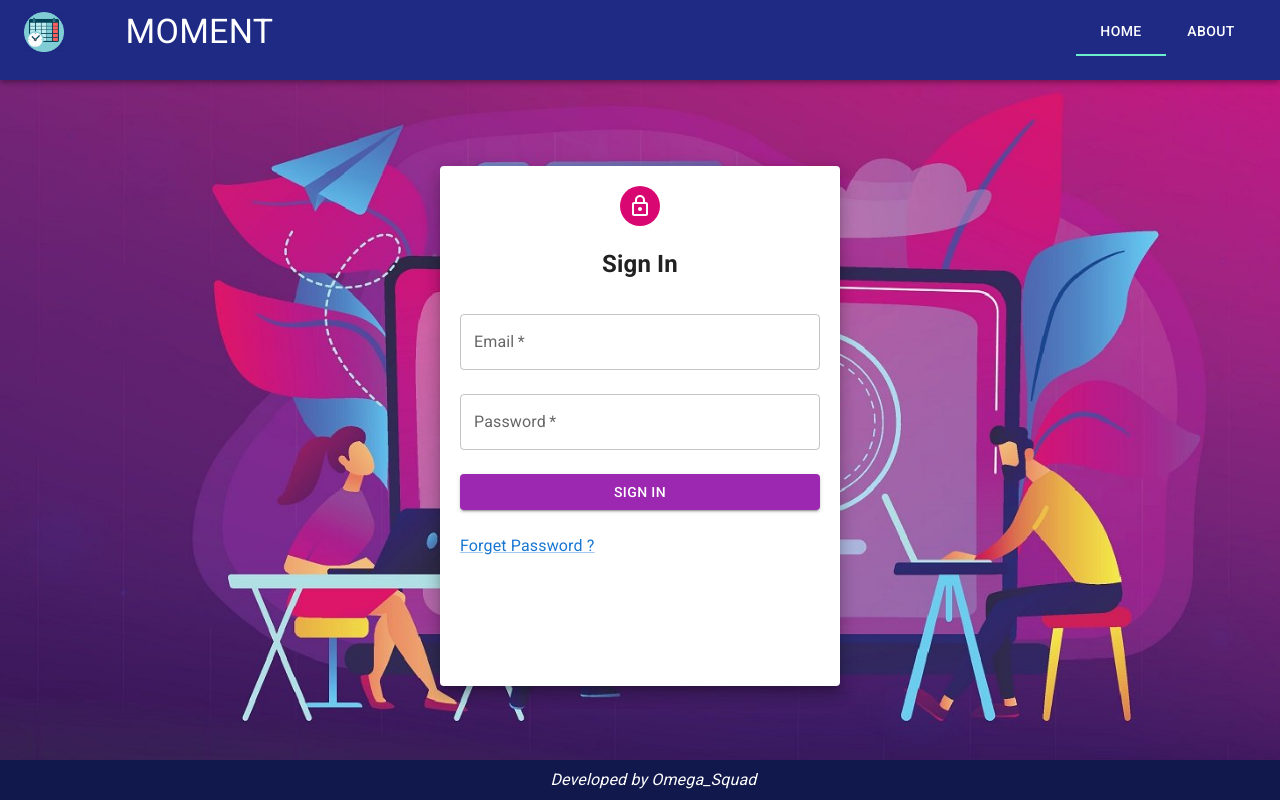
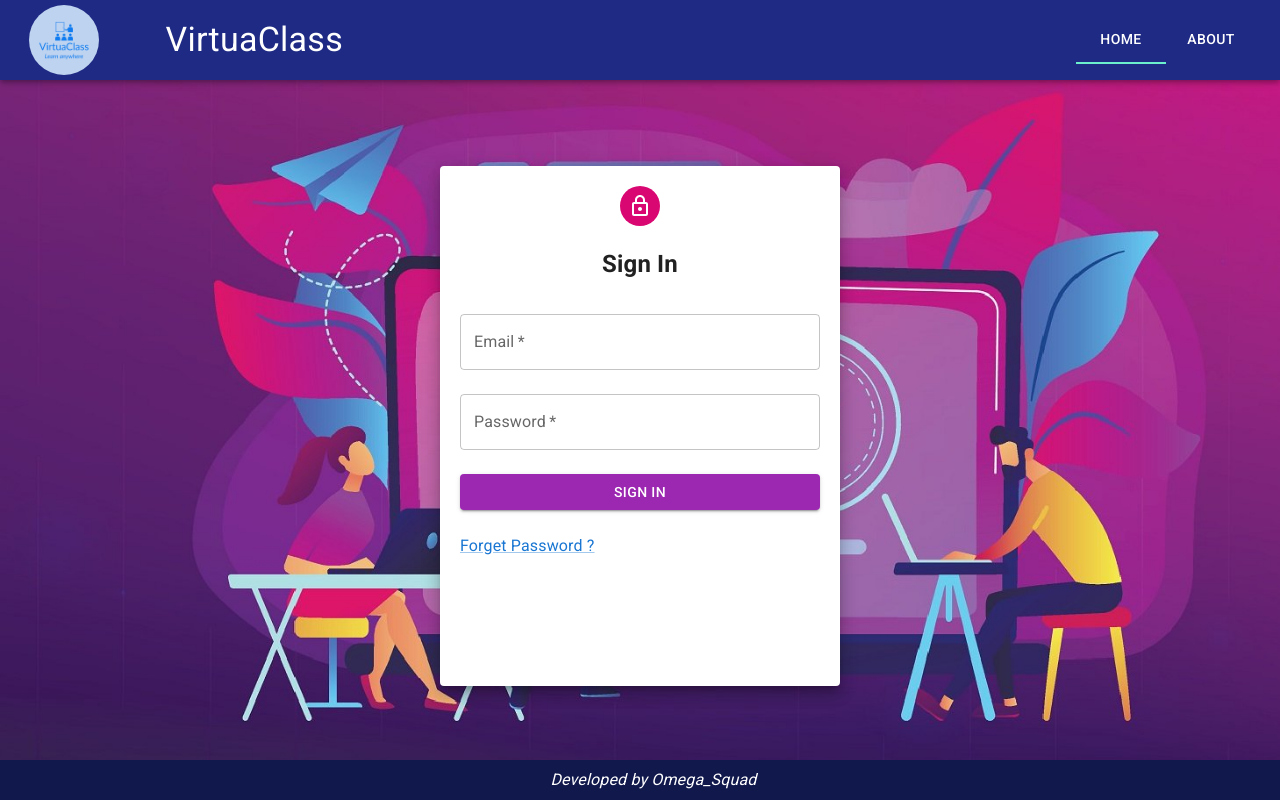
Before and after one commit to OmgaSqud/omega_squad_tss, a React (Create React App) app: page / in a window 1280 px wide. Built offline with nearby package versions, Linux system fonts and the light colour scheme; no server answers.

Commit message:
Added Logo. Changed App name.

```diff
--- a/public/index.html
+++ b/public/index.html
@@ -2,7 +2,7 @@
 <html lang="en">
   <head>
     <meta charset="utf-8" />
-    <link rel="icon" href="%PUBLIC_URL%/Logo.png" />
+    <link rel="icon" href="%PUBLIC_URL%/Logo.jpeg" />
     <meta name="viewport" content="width=device-width, initial-scale=1" />
     <meta name="theme-color" content="#000000" />
     <meta name="description" content="Timetable Scheduling System" />
@@ -32,7 +32,7 @@
     <!-- Template Main CSS File -->
     <link href="assets/css/styles.css" rel="stylesheet" />
 
-    <title>Timetable Scheduling System</title>
+    <title>VirtuaClass</title>
   </head>
   <body>
     <noscript>You need to enable JavaScript to run this app.</noscript>
--- a/src/home/About.js
+++ b/src/home/About.js
@@ -24,7 +24,7 @@ export default function BasicCard() {
               About
             </Typography>
             <Typography variant="body1" textAlign={"justify"}>
-              MOMENT is a web application for online zoom class scheduling for
+              VirtuaClass is a web application for online zoom class scheduling for
               teachers and personal timetable view for both teachers and
               students. Software was developed by{" "}
               {
--- a/src/shared/Navbar.js
+++ b/src/shared/Navbar.js
@@ -53,14 +53,18 @@ const Navbar = () => {
         sx={{ backgroundColor: "#1E2A83", height: "10vh" }}
       >
         <Toolbar>
-          <img src="Logo.png" alt="" class="img-fluid" />
+          <img
+            src="Logo.jpeg"
+            alt=""
+            style={{ height: "100%", borderRadius: 50, padding: 5 }}
+          />
           <Typography
             variant="h4"
             noWrap
             component="div"
             sx={{ display: { xs: "none", sm: "block" }, marginLeft: "5%" }}
           >
-            MOMENT
+            VirtuaClass
           </Typography>
           <Box sx={{ flexGrow: 1 }} />
           {location.pathname === "/" || location.pathname === "/about" ? (
```
Also changed, not shown: public/Logo.jpeg (added).
